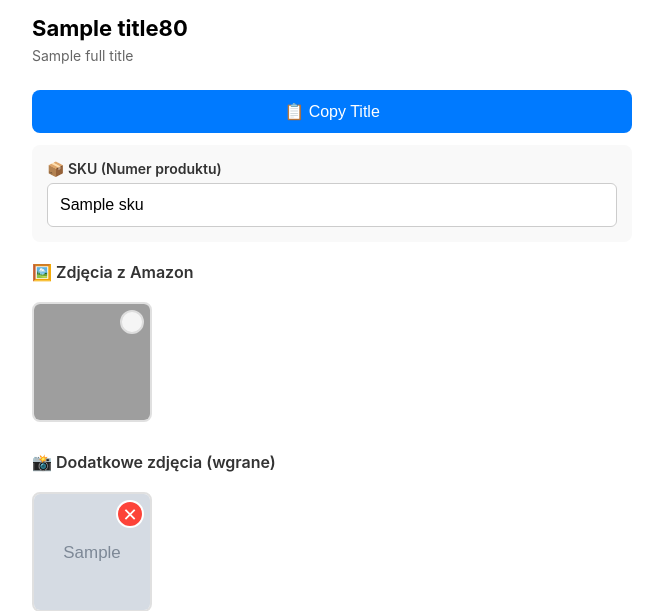
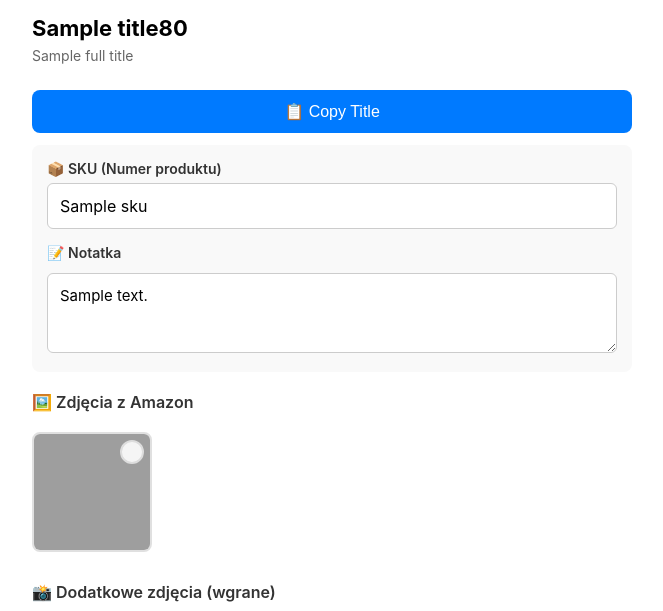
Before and after one commit to kacpermielewczyk96-source/amazon_to_ebay, a Flask app: template templates/result.html in a window 1280 px wide. Shown: the top 611 px of the page, without its empty margins (308-971 px from the left). Run offline with Flask 3, Linux system fonts and the light colour scheme; the template is opened without the code that fills it: most values are stand-ins (such as "Sample title", 1, 10 or a date in 2020); grey boxes marked "Sample" are stand-in pictures; grey boxes are pictures that could not be loaded.

Commit message:
Update result.html

```diff
--- a/templates/result.html
+++ b/templates/result.html
@@ -17,7 +17,7 @@
             margin-bottom: 14px;
         }
 
-        /* SKU Field */
+        /* SKU & Notes Section */
         .sku-section {
             background: #f9f9f9;
             padding: 15px;
@@ -32,13 +32,20 @@
             margin-bottom: 6px;
             color: #333;
         }
-        .sku-section input {
+        .sku-section input, .sku-section textarea {
             width: 100%;
             padding: 12px;
             font-size: 16px;
             border: 1px solid #ccc;
             border-radius: 6px;
             outline: none;
+            font-family: inherit;
+        }
+        .sku-section textarea {
+            min-height: 80px;
+            resize: vertical;
+            font-size: 15px;
+            margin-top: 6px;
         }
 
         .btn {
@@ -282,10 +289,13 @@
     <div class="full-title">{{ full_title }}</div>
     <button class="btn" onclick="copyText('{{ title80 }}')">📋 Copy Title</button>
 
-    <!-- SKU Section -->
+    <!-- SKU & Notes Section -->
     <div class="sku-section">
         <label for="skuInput">📦 SKU (Numer produktu)</label>
         <input type="text" id="skuInput" placeholder="Wpisz SKU..." value="{{ sku }}">
+
+        <label for="notesInput" style="margin-top: 15px;">📝 Notatka</label>
+        <textarea id="notesInput" placeholder="Stan produktu, waga paczki, uwagi...">{{ notes }}</textarea>
     </div>
 
     <!-- Amazon Images -->
@@ -413,9 +423,10 @@ async function deleteExtraImage(filename) {
     }
 }
 
-// Save SKU, images and description
+// Save SKU, notes, images and description
 async function saveProduct() {
     const sku = document.getElementById('skuInput').value;
+    const notes = document.getElementById('notesInput').value;
     const description = document.getElementById('descriptionEditor').value;
 
     // Zapisz opis
@@ -425,10 +436,11 @@ async function saveProduct() {
         body: JSON.stringify({ asin: ASIN, description: description })
     });
 
-    // Zapisz SKU i zdjęcia
+    // Zapisz SKU, notes i zdjęcia
     const formData = new FormData();
     formData.append('asin', ASIN);
     formData.append('sku', sku);
+    formData.append('notes', notes);
 
     for (let file of uploadedFiles) {
         formData.append('images', file);
```
